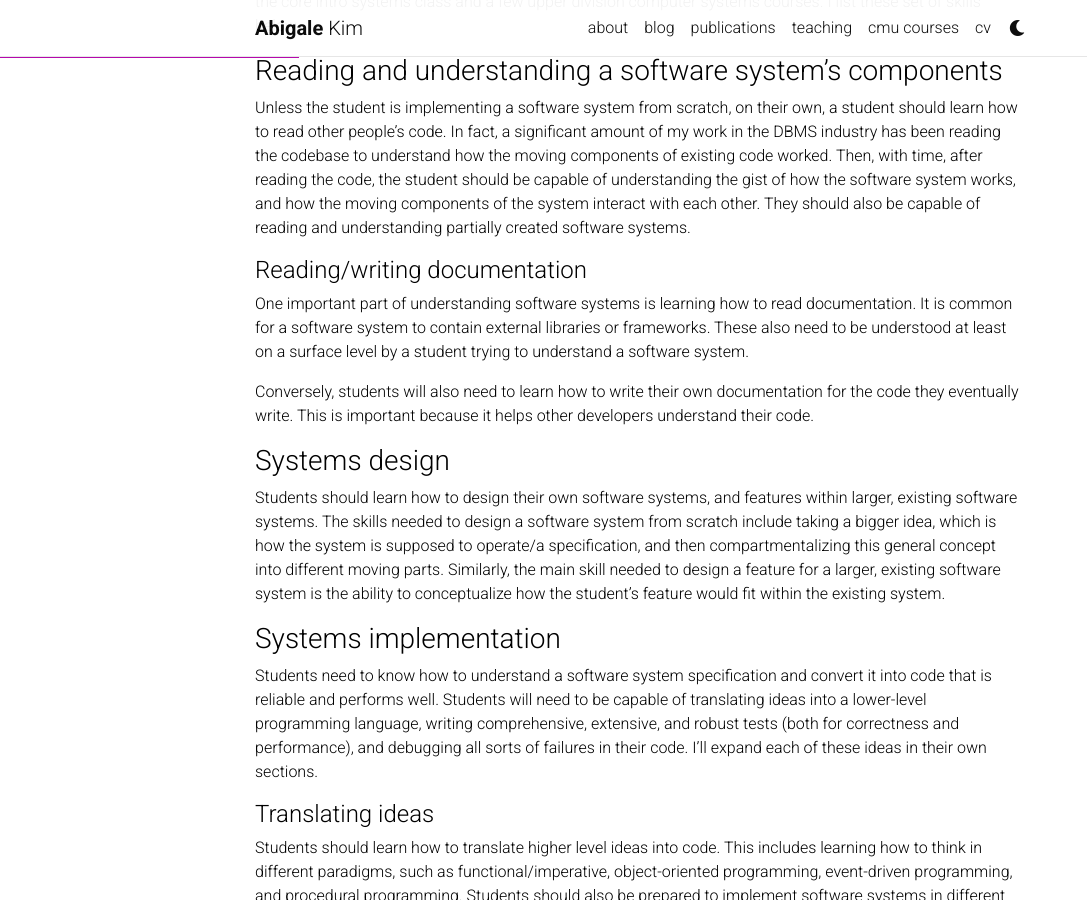
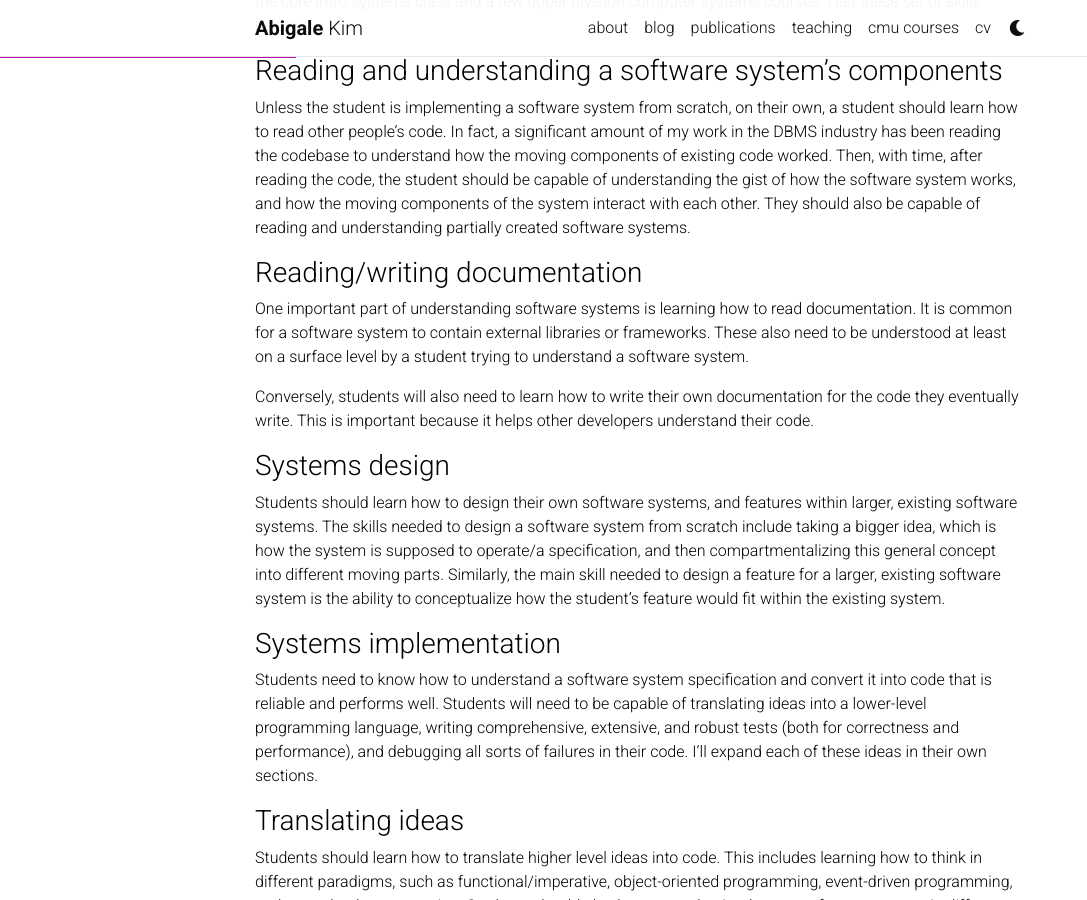
Before and after one commit to jurplel/abigalekim.github.io, a Jekyll site: the page built from _posts/2022-11-10-systemsobjectives.md, in a window 1280 px wide and 900 px high, scrolled down 369 px. Shown: the whole window, without its empty margins (0-1087 px from the left). Built offline with Jekyll 4.4.1, drawn with Linux system fonts in a browser that asks for light colours; comment, search, counter and statistics services are not loaded; a style sheet for code colours, icons or effects is not loaded.

Commit message:
markdown

```diff
--- a/_posts/2022-11-10-systemsobjectives.md
+++ b/_posts/2022-11-10-systemsobjectives.md
@@ -13,7 +13,7 @@ Over my 3 years of being a teaching assistant for software systems classes, I've
 
 Unless the student is implementing a software system from scratch, on their own, a student should learn how to read other people's code. In fact, a significant amount of my work in the DBMS industry has been reading the codebase to understand how the moving components of existing code worked. Then, with time, after reading the code, the student should be capable of understanding the gist of how the software system works, and how the moving components of the system interact with each other. They should also be capable of reading and understanding partially created software systems.
 
-#### Reading/writing documentation
+### Reading/writing documentation
 
 One important part of understanding software systems is learning how to read documentation. It is common for a software system to contain external libraries or frameworks. These also need to be understood at least on a surface level by a student trying to understand a software system.
 
@@ -27,15 +27,15 @@ Students should learn how to design their own software systems, and features wit
 
 Students need to know how to understand a software system specification and convert it into code that is reliable and performs well. Students will need to be capable of translating ideas into a lower-level programming language, writing comprehensive, extensive, and robust tests (both for correctness and performance), and debugging all sorts of failures in their code. I'll expand each of these ideas in their own sections.
 
-#### Translating ideas
+### Translating ideas
 
 Students should learn how to translate higher level ideas into code. This includes learning how to think in different paradigms, such as functional/imperative, object-oriented programming, event-driven programming, and procedural programming. Students should also be prepared to implement software systems in different languages, depending on the purpose of the system.
 
-#### Writing tests
+### Writing tests
 
 Students will need to be capable of testing both the correctness and performance of their code. They should be capable of writing fully comprehensive and robust tests, which include attacking edge cases and stress testing. Students should also be capable of evaluating the performance (both time and resource performance) of systems software, and fixing bugs as necessary to improve their code's performance.
 
-#### Debugging skills
+### Debugging skills
 
 Students will inevitably run into a lot of bugs when working on software systems related work. To be capable of solving these bugs, students will need to develop something I call "debugging resilience". Essentially, debugging resilience means that when a student encounters a bug, they have a plan of action until they figure out what they cannot understand. This would be opposed to a response such as immediately asking for help without attempting to gain information, or being frozen on action items. Given the current software systems ecosystem's shift toward parallel programming paradigms, students should also understand how to understand and debug concurrently executing code.
 
```
